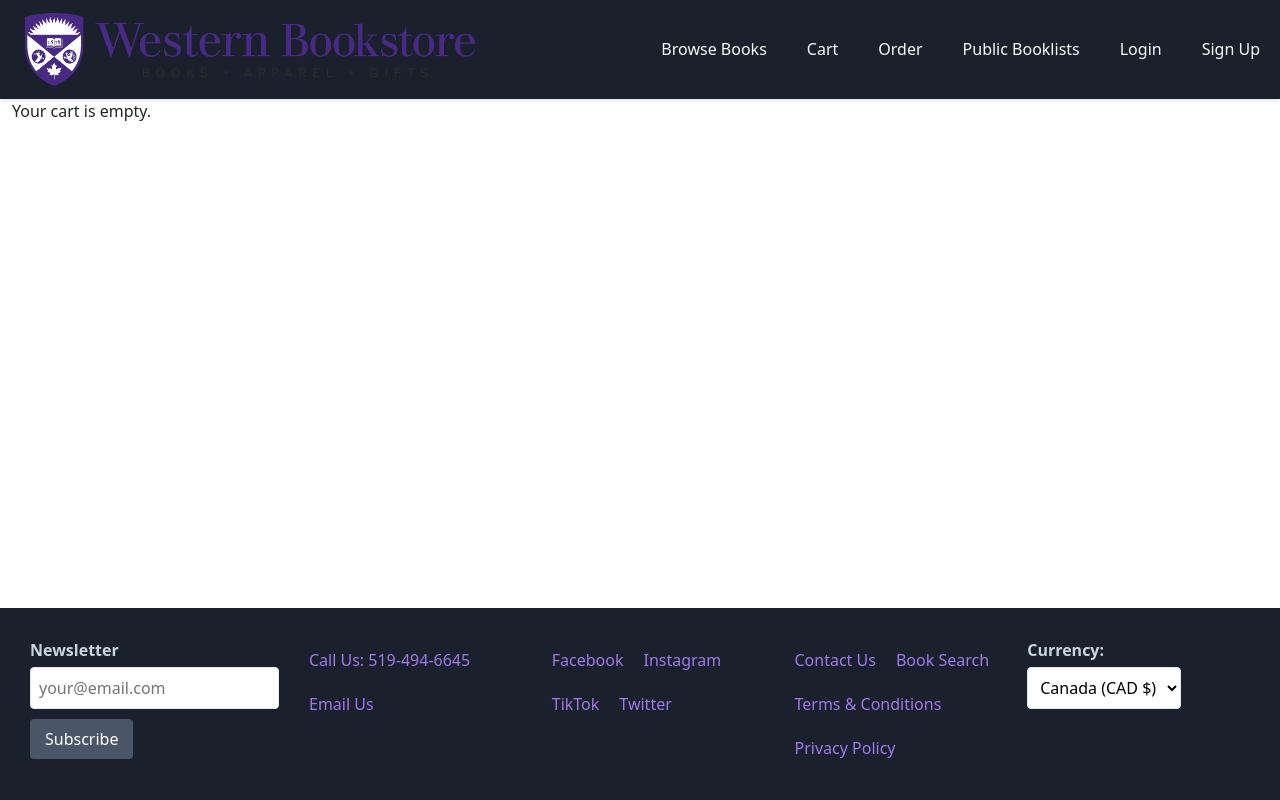
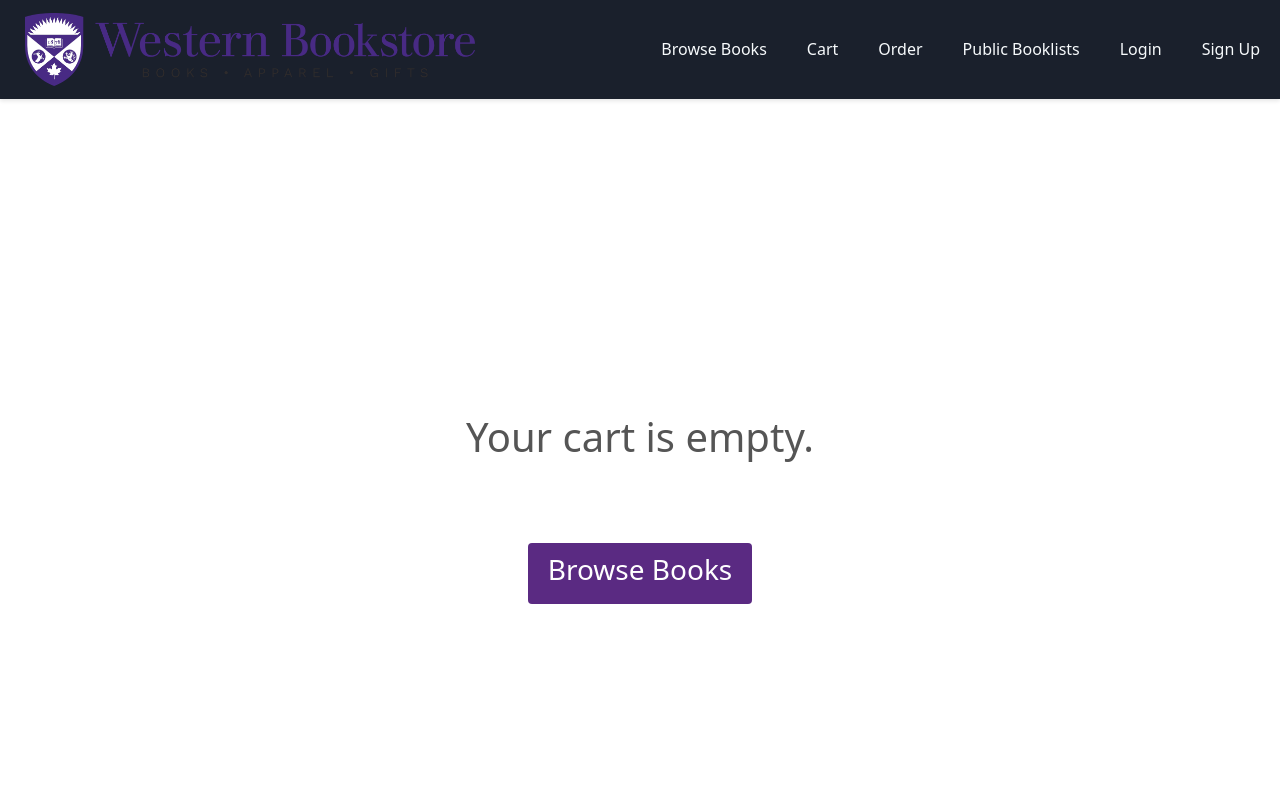
Before and after one commit to mbhati28/WesternBookstoreApp, a React (Vite) app in the folder frontend/: page /cart in a window 1280 px wide. Shown: the top 800 px of the page. Built offline with nearby package versions, Linux system fonts and the light colour scheme.

Commit message:
Added Styling to cart page

```diff
--- a/frontend/src/pages/CartPage.css
+++ b/frontend/src/pages/CartPage.css
@@ -1,20 +1,33 @@
-/* src/pages/CartPage.css */
+/* CartPage styles */
 .cart-container {
-    width: 80%;
-    margin: 2rem auto;
+  max-width: 800px;
+  margin: 0 auto;
+  margin-top: 10px;
+  padding: 20px;
+  background-color: #fff;
+  border-radius: 8px;
+  box-shadow: 0 0 10px rgba(0, 0, 0, 0.1);
+}
+
+.cart-container h1 {
+  font-size: 24px;
+  margin-bottom: 20px;
+  text-align: center;
 }
 
 .cart-item {
   display: flex;
+  margin-bottom: 20px;
   align-items: center;
-    border-bottom: 1px solid #ccc;
-    margin-bottom: 1rem;
-    padding-bottom: 1rem;
 }
 
 .cart-item-image {
   width: 100px;
-    margin-right: 1rem;
+  height: 100px;
+  object-fit: cover;
+  margin-right: 20px;
+  border-radius: 8px;
+  box-shadow: 0 0 5px rgba(0, 0, 0, 0.2);
 }
 
 .cart-item-info {
@@ -22,17 +35,71 @@
 }
 
 .cart-item-info h3 {
-    margin: 0;
+  font-size: 18px;
+  margin-bottom: 5px;
 }
 
 .cart-item-info p {
-    margin: 0.5rem 0;
+  font-size: 16px;
+  margin-bottom: 5px;
+}
+
+.cart-item-info div {
+  font-size: 16px;
+  margin-bottom: 5px;
 }
 
 .cart-item-info button {
-    padding: 0.5rem 1rem;
-    background-color: #f44336;
-    color: white;
+  background-color: #ff6b6b;
+  color: #fff;
   border: none;
+  border-radius: 4px;
+  padding: 5px 10px;
+  font-size: 16px;
   cursor: pointer;
 }
+
+.cart-item-info button:hover {
+  background-color: #ff4949;
+}
+
+.proceed-button {
+  display: block;
+  margin-top: 20px;
+  background-color: #007bff;
+  color: #fff;
+  border: none;
+  border-radius: 4px;
+  padding: 10px 20px;
+  font-size: 18px;
+  cursor: pointer;
+  text-align: center;
+  width: 100%;
+}
+
+.proceed-button:hover {
+  background-color: #0056b3;
+}
+
+.empty-cart-message {
+  text-align: center;
+  font-size: 18px;
+  margin-top: 20px;
+  color: #555;
+  display: flex;
+  flex-direction: column;
+  align-items: center;
+  justify-content: center;
+  height: calc(100vh - 20px); /* Center vertically within viewport height */
+}
+
+.browse-button {
+  padding: 10px 20px;
+  background-color: #5a2a82; /* Dark purple color */
+  color: #fff;
+  text-decoration: none;
+  font-size: 18px;
+  border: none;
+  border-radius: 4px;
+  margin-top: 20px; /* Add margin to separate from the message */
+}
--- a/frontend/src/pages/CartPage.jsx
+++ b/frontend/src/pages/CartPage.jsx
@@ -4,6 +4,7 @@ import "./CartPage.css";
 import axios from "axios";
 import {fetchCart, removeFromCart } from "../services/api";
 import { AuthContext } from '../context/AuthContext';
+import {Link} from 'react-router-dom';
 
 const CartPage = () => {
   const {
@@ -56,7 +57,14 @@ const CartPage = () => {
 
   if(cartItems){
     if (cartItems.length === 0) {
-      return <div>Your cart is empty.</div>;
+      return (
+      <div className="empty-cart-message"><h1>Your cart is empty.</h1>
+      <br></br><br></br>
+      <Link className="browse-button" to="/books">
+                    <h3>Browse Books</h3>
+                  </Link>
+                  </div>
+      );
     }
 
 
@@ -80,14 +88,15 @@ const CartPage = () => {
             </div>
           </div>
         ))}
-        <button onClick={handlePayment}>Proceed to Checkout</button>
+        <button className="proceed-button" onClick={handlePayment}>Proceed to Checkout</button>
       </div>
     );
   }
 
-  else{
-    return <div>Your cart is empty.</div>;
-  }
+else {
+  return (<div className="empty-cart-message">Your cart is empty.</div>);
+
+}
 
 
 };
```
Lines whose indentation alone changed are shown as unchanged.
